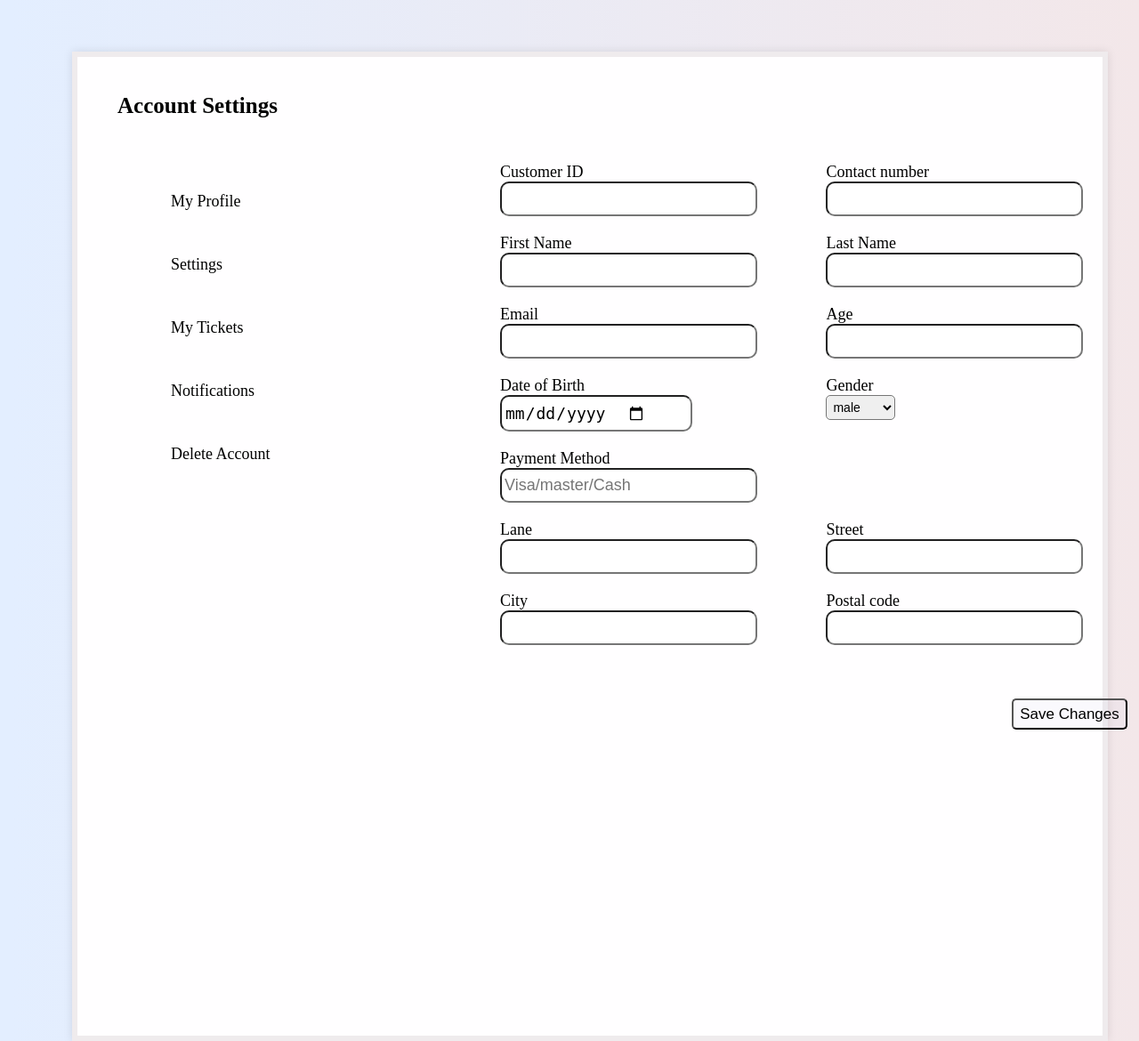
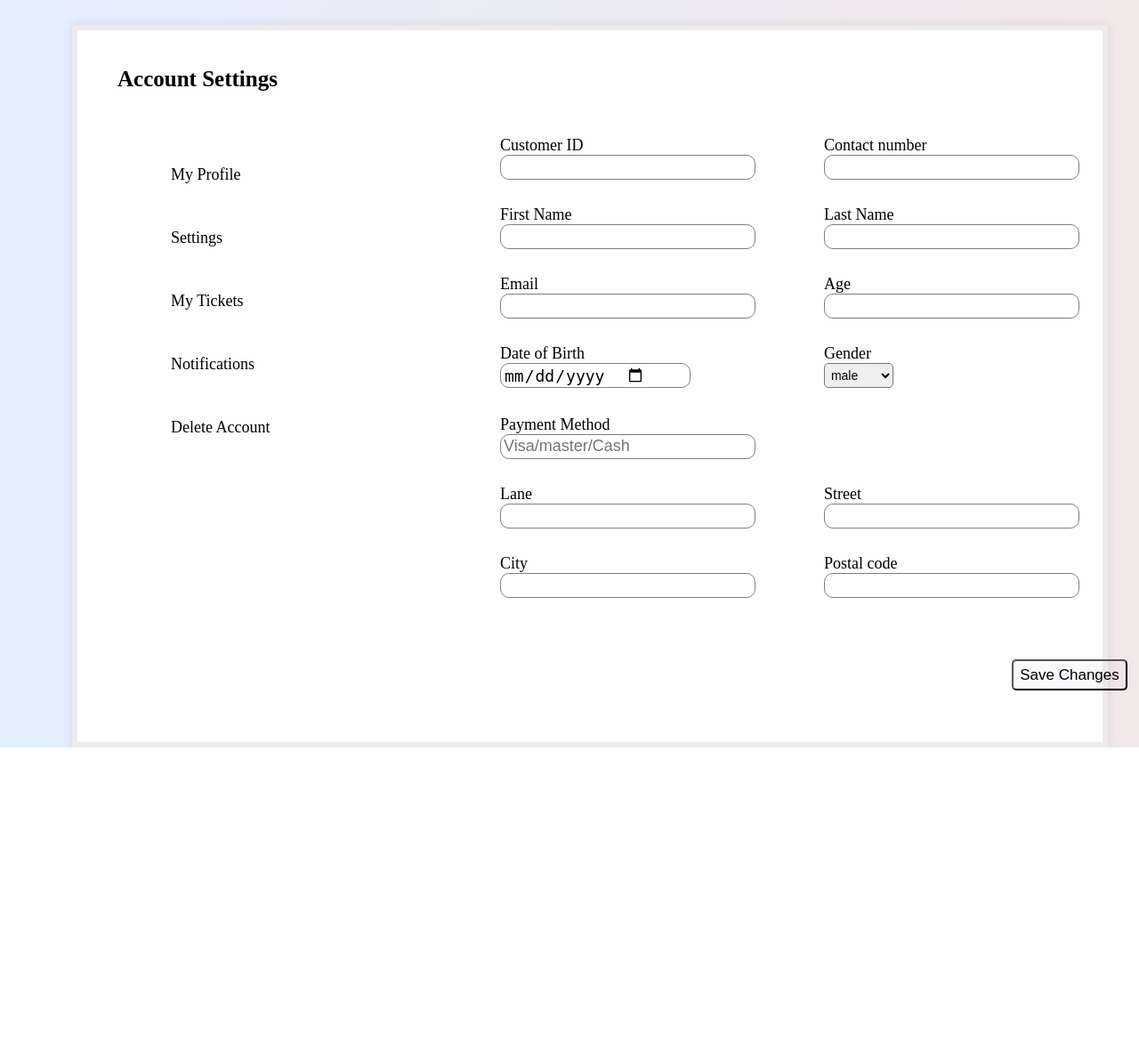
Before and after one commit to DananjayaNirmal/TECHSA, a PHP site: page /user/userprofile.php in a window 1280 px wide. Shown: the whole page at 89% size. After the commit the page ends 840 px from the top, so only its background shows below. Run offline with PHP 8.4, Linux system fonts and the light colour scheme; data that the repository does not hold is empty.

Commit message:
fixed input borders

```diff
--- a/user/userprofile.css
+++ b/user/userprofile.css
@@ -8,9 +8,9 @@ body{
 .box1 {                                                       /*outter box. account settings included box */
     border:6px solid  #eae5e7bb;
     background-color:#fffeff;
-    margin: 50px 430px 10px 73px;
+    margin: 20px 430px 10px 73px;
     width: 90%;
-    height: 1100px;
+    height: 800px;
     position: absolute;
     box-shadow: 0 0 10px rgba(0, 0, 0, 0.1);
 
@@ -135,8 +135,8 @@ img {
 }
 
 .group input:hover{
-    border-color: #174b4bbb;
-    border-width: 3px;
+    border-color: gray;
+    border-width: 2px;
 }
 
 #Month, #Year, #Day, #Gender{
@@ -196,3 +196,10 @@ img {
     text-align: left;
     width: auto;
 }
+
+form input
+{
+    height:20%;
+    outline:none;
+    border:1px solid gray;
+}
```
